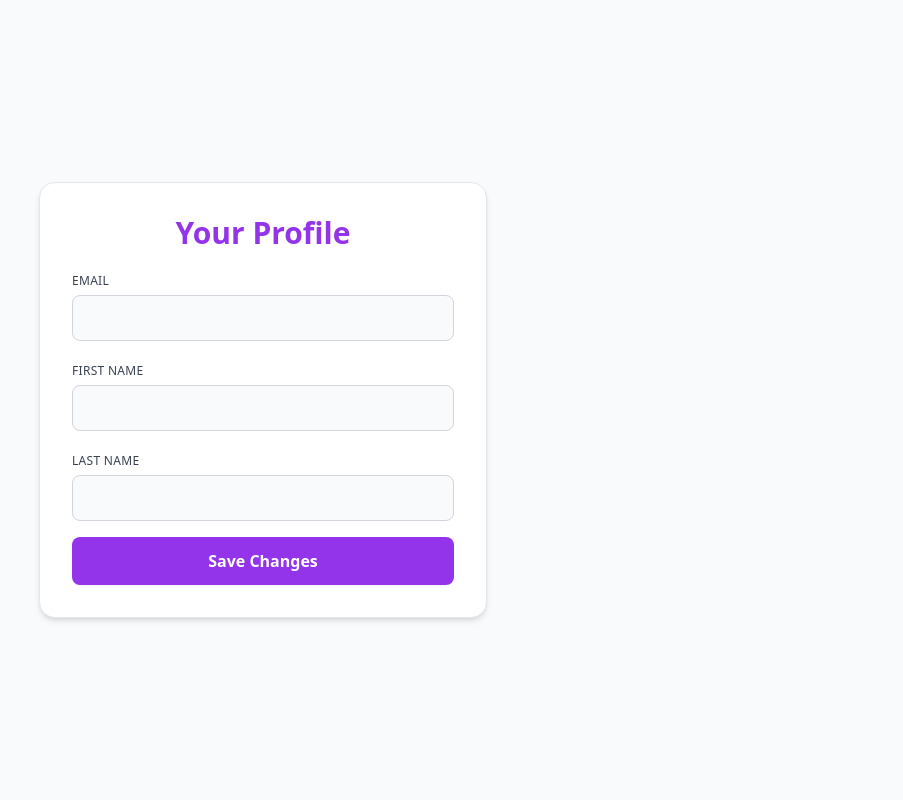
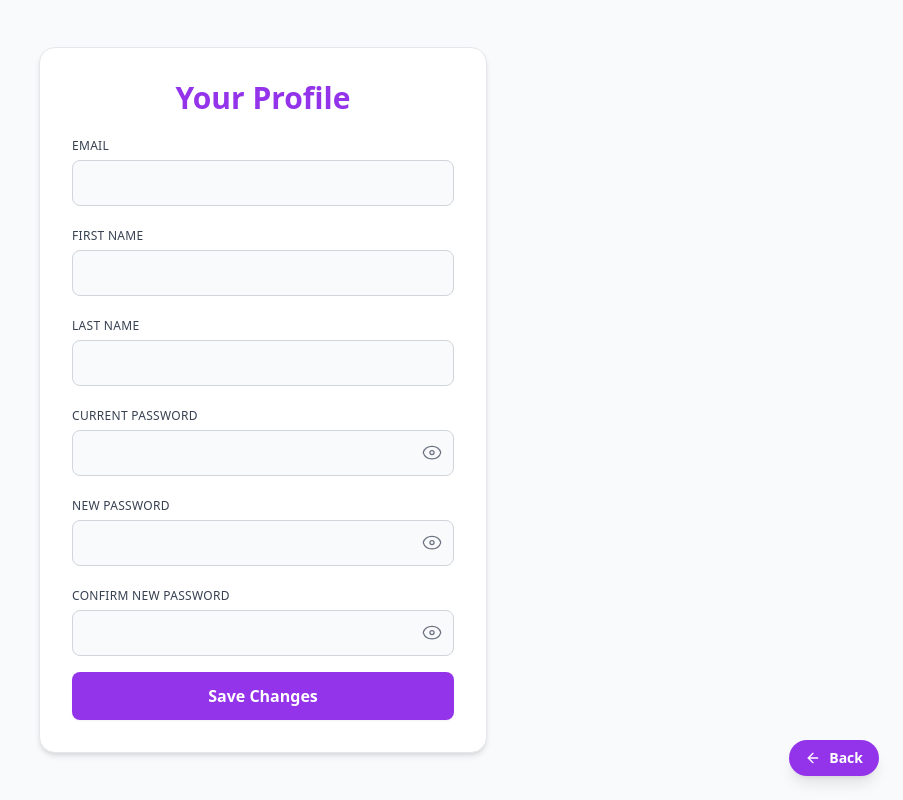
Before and after one commit to Dulanji-Amanda/DevSphere_FE, a React (Vite) app: page /profile in a window 1280 px wide. Shown: the whole page, without its empty margins (377-1280 px from the left). Built offline with nearby package versions, Linux system fonts and the light colour scheme; no server answers.

Commit message:
Enhance user profile management by adding firstname and lastname fields; implement password update functionality in Profile page; refactor quiz question fetching to load one question at a time.

```diff
--- a/src/context/authContext.tsx
+++ b/src/context/authContext.tsx
@@ -5,6 +5,8 @@ import { getMyDetails, type UserDetailsResponse } from "../services/auth"
 // Basic shape of user returned by backend; extend as needed
 export interface User {
   email?: string
+  firstname?: string
+  lastname?: string
   roles?: string[]
   [key: string]: unknown
 }
--- a/src/pages/Profile.tsx
+++ b/src/pages/Profile.tsx
@@ -1,37 +1,77 @@
 import React, { useEffect, useState } from "react"
 import { useAuth } from "../context/authContext"
-import { getMyDetails, updateMyDetails } from "../services/auth"
+import { getMyDetails, updateMyDetails, type UpdateProfilePayload } from "../services/auth"
+import BackButton from "../components/BackButton"
 
 export default function Profile() {
   const { user, setUser } = useAuth()
   const [email, setEmail] = useState(user?.email ?? "")
-  const [firstname, setFirstname] = useState("")
-  const [lastname, setLastname] = useState("")
+  const [firstname, setFirstname] = useState(user?.firstname ?? "")
+  const [lastname, setLastname] = useState(user?.lastname ?? "")
+  const [currentPassword, setCurrentPassword] = useState("")
+  const [newPassword, setNewPassword] = useState("")
+  const [confirmPassword, setConfirmPassword] = useState("")
+  const [showCurrentPassword, setShowCurrentPassword] = useState(false)
+  const [showNewPassword, setShowNewPassword] = useState(false)
+  const [showConfirmPassword, setShowConfirmPassword] = useState(false)
   const [saving, setSaving] = useState(false)
   const [message, setMessage] = useState<string | null>(null)
+  const [messageType, setMessageType] = useState<"success" | "error" | null>(null)
 
   useEffect(() => {
     (async () => {
       try {
         const res = await getMyDetails()
         setUser(res.data)
-        setEmail(res.data?.email ?? "")
-        setFirstname((res.data as any)?.firstname ?? "")
-        setLastname((res.data as any)?.lastname ?? "")
-      } catch {}
+      } catch (err) {
+        console.error(err)
+      }
     })()
-  }, [])
+  }, [setUser])
+
+  useEffect(() => {
+    if (!user) return
+    setEmail(user.email ?? "")
+    setFirstname(user.firstname ?? "")
+    setLastname(user.lastname ?? "")
+  }, [user])
 
   const onSave = async (e: React.FormEvent<HTMLButtonElement>) => {
     e.preventDefault()
     setMessage(null)
+    setMessageType(null)
     setSaving(true)
     try {
-      const res = await updateMyDetails({ email, firstname, lastname })
+      const payload: UpdateProfilePayload = { email, firstname, lastname }
+      const wantsPasswordChange = currentPassword || newPassword || confirmPassword
+
+      if (wantsPasswordChange) {
+        if (!currentPassword || !newPassword) {
+          setMessageType("error")
+          setMessage("Enter your current and new passwords")
+          setSaving(false)
+          return
+        }
+        if (newPassword !== confirmPassword) {
+          setMessageType("error")
+          setMessage("New password and confirmation must match")
+          setSaving(false)
+          return
+        }
+        payload.currentPassword = currentPassword
+        payload.newPassword = newPassword
+      }
+
+      const res = await updateMyDetails(payload)
       setUser(res.data)
-      setMessage("Profile updated")
+      setMessageType("success")
+      setMessage(payload.newPassword ? "Profile and password updated" : "Profile updated")
+      setCurrentPassword("")
+      setNewPassword("")
+      setConfirmPassword("")
     } catch (err) {
       console.error(err)
+      setMessageType("error")
       setMessage("Failed to update profile")
     } finally {
       setSaving(false)
@@ -74,10 +114,154 @@ export default function Profile() {
             />
           </div>
           {message && (
-            <div className="text-sm text-gray-700 font-medium bg-gray-50 border border-gray-200 rounded-md px-3 py-2">
+            <div
+              className={`text-sm font-medium rounded-md px-3 py-2 border ${
+                messageType === "error"
+                  ? "text-red-700 bg-red-50 border-red-200"
+                  : "text-green-700 bg-green-50 border-green-200"
+              }`}
+            >
               {message}
             </div>
           )}
+          <div className="space-y-1">
+            <label htmlFor="pf-current" className="text-xs font-medium text-gray-700 uppercase tracking-wide">
+              Current Password
+            </label>
+            <div className="relative">
+              <input
+                id="pf-current"
+                type={showCurrentPassword ? "text" : "password"}
+                value={currentPassword}
+                onChange={(e) => setCurrentPassword(e.target.value)}
+                autoComplete="current-password"
+                className="w-full px-4 py-2.5 pr-12 rounded-lg border border-gray-300 bg-gray-50 text-gray-800 placeholder-gray-400 focus:outline-none focus:border-purple-500 focus:ring-2 focus:ring-purple-500/30"
+              />
+              <button
+                type="button"
+                onClick={() => setShowCurrentPassword((prev) => !prev)}
+                className="absolute inset-y-0 right-3 flex items-center text-gray-500 hover:text-gray-700"
+                aria-label={showCurrentPassword ? "Hide current password" : "Show current password"}
+              >
+                <svg
+                  xmlns="http://www.w3.org/2000/svg"
+                  viewBox="0 0 24 24"
+                  fill="none"
+                  stroke="currentColor"
+                  strokeWidth="1.5"
+                  strokeLinecap="round"
+                  strokeLinejoin="round"
+                  className="w-5 h-5"
+                >
+                  {showCurrentPassword ? (
+                    <>
+                      <path d="M3 3l18 18" />
+                      <path d="M10.58 10.58A2 2 0 0012 14a2 2 0 001.42-.58" />
+                      <path d="M9.88 4.24A10.94 10.94 0 0112 4c5 0 9.27 3.11 10.5 7.5a11.25 11.25 0 01-2.1 3.82" />
+                      <path d="M6.18 6.18A11 11 0 001.5 11.5 11.25 11.25 0 003 15" />
+                    </>
+                  ) : (
+                    <>
+                      <path d="M1.5 11.5C2.73 7.11 7 4 12 4s9.27 3.11 10.5 7.5C21.27 15.89 17 19 12 19S2.73 15.89 1.5 11.5z" />
+                      <circle cx="12" cy="11.5" r="2.5" />
+                    </>
+                  )}
+                </svg>
+              </button>
+            </div>
+          </div>
+          <div className="space-y-1">
+            <label htmlFor="pf-new" className="text-xs font-medium text-gray-700 uppercase tracking-wide">
+              New Password
+            </label>
+            <div className="relative">
+              <input
+                id="pf-new"
+                type={showNewPassword ? "text" : "password"}
+                value={newPassword}
+                onChange={(e) => setNewPassword(e.target.value)}
+                autoComplete="new-password"
+                className="w-full px-4 py-2.5 pr-12 rounded-lg border border-gray-300 bg-gray-50 text-gray-800 placeholder-gray-400 focus:outline-none focus:border-purple-500 focus:ring-2 focus:ring-purple-500/30"
+              />
+              <button
+                type="button"
+                onClick={() => setShowNewPassword((prev) => !prev)}
+                className="absolute inset-y-0 right-3 flex items-center text-gray-500 hover:text-gray-700"
+                aria-label={showNewPassword ? "Hide new password" : "Show new password"}
+              >
+                <svg
+                  xmlns="http://www.w3.org/2000/svg"
+                  viewBox="0 0 24 24"
+                  fill="none"
+                  stroke="currentColor"
+                  strokeWidth="1.5"
+                  strokeLinecap="round"
+                  strokeLinejoin="round"
+                  className="w-5 h-5"
+                >
+                  {showNewPassword ? (
+                    <>
+                      <path d="M3 3l18 18" />
+                      <path d="M10.58 10.58A2 2 0 0012 14a2 2 0 001.42-.58" />
+                      <path d="M9.88 4.24A10.94 10.94 0 0112 4c5 0 9.27 3.11 10.5 7.5a11.25 11.25 0 01-2.1 3.82" />
+                      <path d="M6.18 6.18A11 11 0 001.5 11.5 11.25 11.25 0 003 15" />
+                    </>
+                  ) : (
+                    <>
+                      <path d="M1.5 11.5C2.73 7.11 7 4 12 4s9.27 3.11 10.5 7.5C21.27 15.89 17 19 12 19S2.73 15.89 1.5 11.5z" />
+                      <circle cx="12" cy="11.5" r="2.5" />
+                    </>
+                  )}
+                </svg>
+              </button>
+            </div>
+          </div>
+          <div className="space-y-1">
+            <label htmlFor="pf-confirm" className="text-xs font-medium text-gray-700 uppercase tracking-wide">
+              Confirm New Password
+            </label>
+            <div className="relative">
+              <input
+                id="pf-confirm"
+                type={showConfirmPassword ? "text" : "password"}
+                value={confirmPassword}
+                onChange={(e) => setConfirmPassword(e.target.value)}
+                autoComplete="new-password"
+                className="w-full px-4 py-2.5 pr-12 rounded-lg border border-gray-300 bg-gray-50 text-gray-800 placeholder-gray-400 focus:outline-none focus:border-purple-500 focus:ring-2 focus:ring-purple-500/30"
+              />
+              <button
+                type="button"
+                onClick={() => setShowConfirmPassword((prev) => !prev)}
+                className="absolute inset-y-0 right-3 flex items-center text-gray-500 hover:text-gray-700"
+                aria-label={showConfirmPassword ? "Hide confirm password" : "Show confirm password"}
+              >
+                <svg
+                  xmlns="http://www.w3.org/2000/svg"
+                  viewBox="0 0 24 24"
+                  fill="none"
+                  stroke="currentColor"
+                  strokeWidth="1.5"
+                  strokeLinecap="round"
+                  strokeLinejoin="round"
+                  className="w-5 h-5"
+                >
+                  {showConfirmPassword ? (
+                    <>
+                      <path d="M3 3l18 18" />
+                      <path d="M10.58 10.58A2 2 0 0012 14a2 2 0 001.42-.58" />
+                      <path d="M9.88 4.24A10.94 10.94 0 0112 4c5 0 9.27 3.11 10.5 7.5a11.25 11.25 0 01-2.1 3.82" />
+                      <path d="M6.18 6.18A11 11 0 001.5 11.5 11.25 11.25 0 003 15" />
+                    </>
+                  ) : (
+                    <>
+                      <path d="M1.5 11.5C2.73 7.11 7 4 12 4s9.27 3.11 10.5 7.5C21.27 15.89 17 19 12 19S2.73 15.89 1.5 11.5z" />
+                      <circle cx="12" cy="11.5" r="2.5" />
+                    </>
+                  )}
+                </svg>
+              </button>
+            </div>
+          </div>
           <button
             onClick={onSave}
             disabled={saving}
@@ -87,6 +271,7 @@ export default function Profile() {
           </button>
         </form>
       </div>
+      <BackButton />
     </div>
   )
 }
--- a/src/services/auth.ts
+++ b/src/services/auth.ts
@@ -14,12 +14,15 @@ export interface RegisterData {
 export interface RegisterResponse {
   data: RegisterData
 }
+export interface UserDetails {
+  email?: string
+  firstname?: string
+  lastname?: string
+  roles?: string[]
+  [key: string]: unknown
+}
 export interface UserDetailsResponse {
-  data: {
-    email?: string
-    roles?: string[]
-    [key: string]: unknown
-  }
+  data: UserDetails
 }
 export interface RefreshTokensResponse {
   accessToken: string
@@ -54,8 +57,16 @@ export const getMyDetails = async (): Promise<UserDetailsResponse> => {
   return res.data as UserDetailsResponse
 }
 
+export interface UpdateProfilePayload {
+  email?: string
+  firstname?: string
+  lastname?: string
+  currentPassword?: string
+  newPassword?: string
+}
+
 export const updateMyDetails = async (
-  payload: { email?: string; firstname?: string; lastname?: string }
+  payload: UpdateProfilePayload
 ): Promise<UserDetailsResponse> => {
   const res = await api.put("/auth/me", payload)
   return res.data as UserDetailsResponse
--- a/src/services/quiz.ts
+++ b/src/services/quiz.ts
@@ -16,3 +16,8 @@ export const scoreQuiz = async (questions: QuizQuestion[], answers: number[]) =>
   const res = await api.post("/ai/score", { questions, answers })
   return res.data as { total: number; correct: number; percentage: number }
 }
+
+export const fetchOneQuestion = async (language: string): Promise<QuizQuestion> => {
+  const res = await api.post("/ai/generate-one", { language })
+  return res.data.question as QuizQuestion
+}
```
Also changed, not shown: src/pages/QuizPage.tsx (+37 -17 lines).
